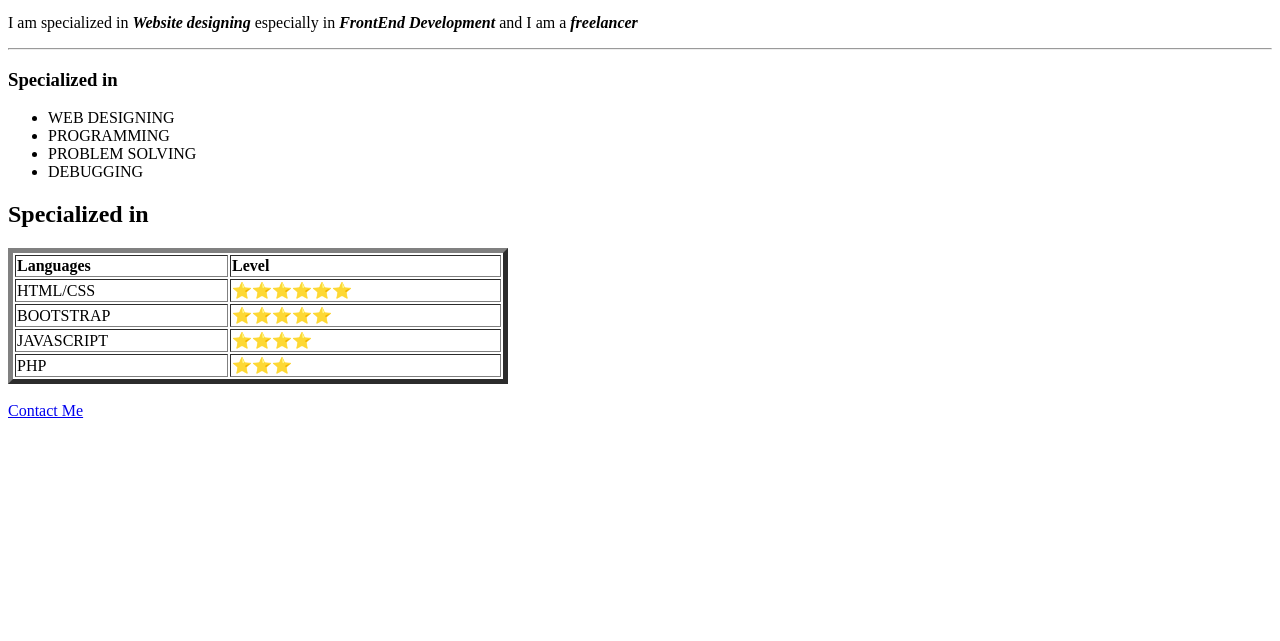
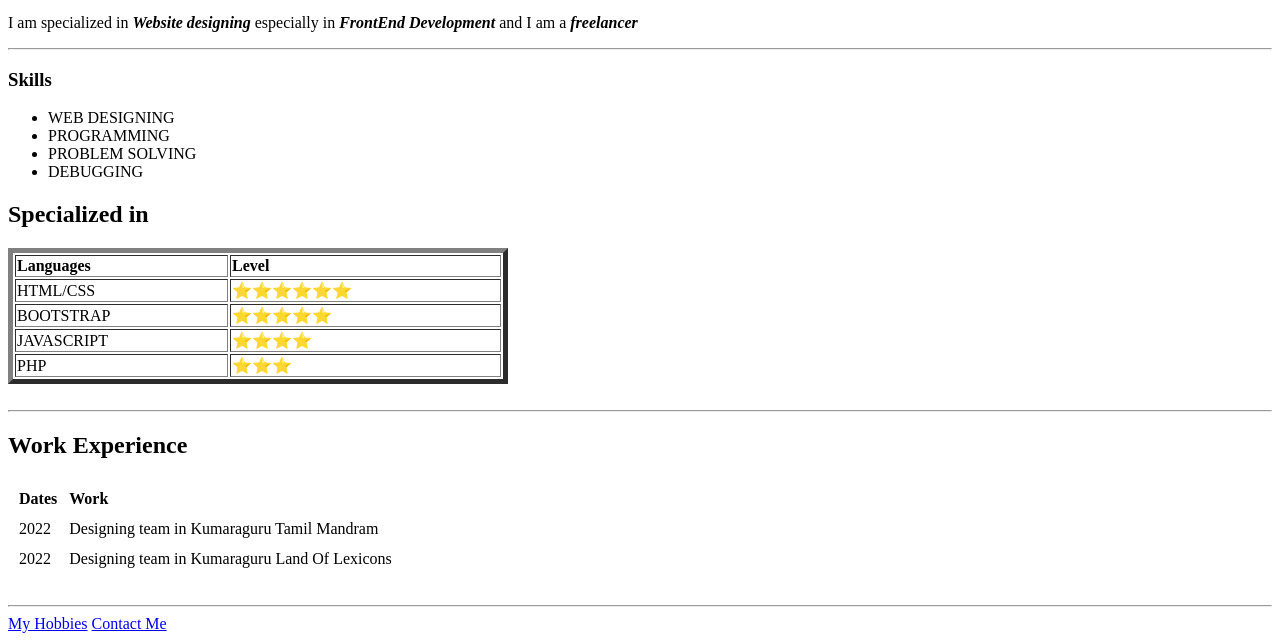
Before and after one commit to abarnavelusamy/cv, a plain HTML site: page index.html in a window 1280 px wide. Shown: the part 364-1005 px from the top of the page. Before the commit the page ends 800 px from the top, so only its background shows below. Drawn offline with Linux system fonts and the light colour scheme.

Commit message:
Adding hobbies page

```diff
--- a/index.html
+++ b/index.html
@@ -11,7 +11,7 @@
 	<p><strong>Programmer and Developer</strong></p>
 	<p>I am specialized in <strong><em>Website designing</em></strong> especially in <strong><em>FrontEnd Development</em> </strong> and I am a <strong><em>freelancer</em></strong></p>
 	<hr>
-	<h3>Specialized in</h3>
+	<h3>Skills </h3>
 	<ul>
 		<li>WEB DESIGNING</li>
 		<li>PROGRAMMING</li>
@@ -54,6 +54,29 @@
 
 	</table>
 	<br>
+	<hr>
+	<h2>Work Experience</h2>
+	<table cellspacing="10px">
+		<tr>
+			<td><b>Dates</b></td>
+			<td><b>Work</b></td>
+		</tr>
+		<tr>
+			<td>2022</td>
+			<td>Designing team in Kumaraguru Tamil Mandram</td>
+		</tr>
+		<tr>
+			<td>
+				2022
+			</td>
+			<td>
+				Designing team in Kumaraguru Land Of Lexicons
+			</td>
+		</tr>
+	</table>
+	<br>
+	<hr>
+	<a href="hobbies.html">My Hobbies</a>
 	<a href="contact.html">Contact Me</a>
 
 </body>
```
Also changed, not shown: hobbies.html (added, +17 -0 lines).
